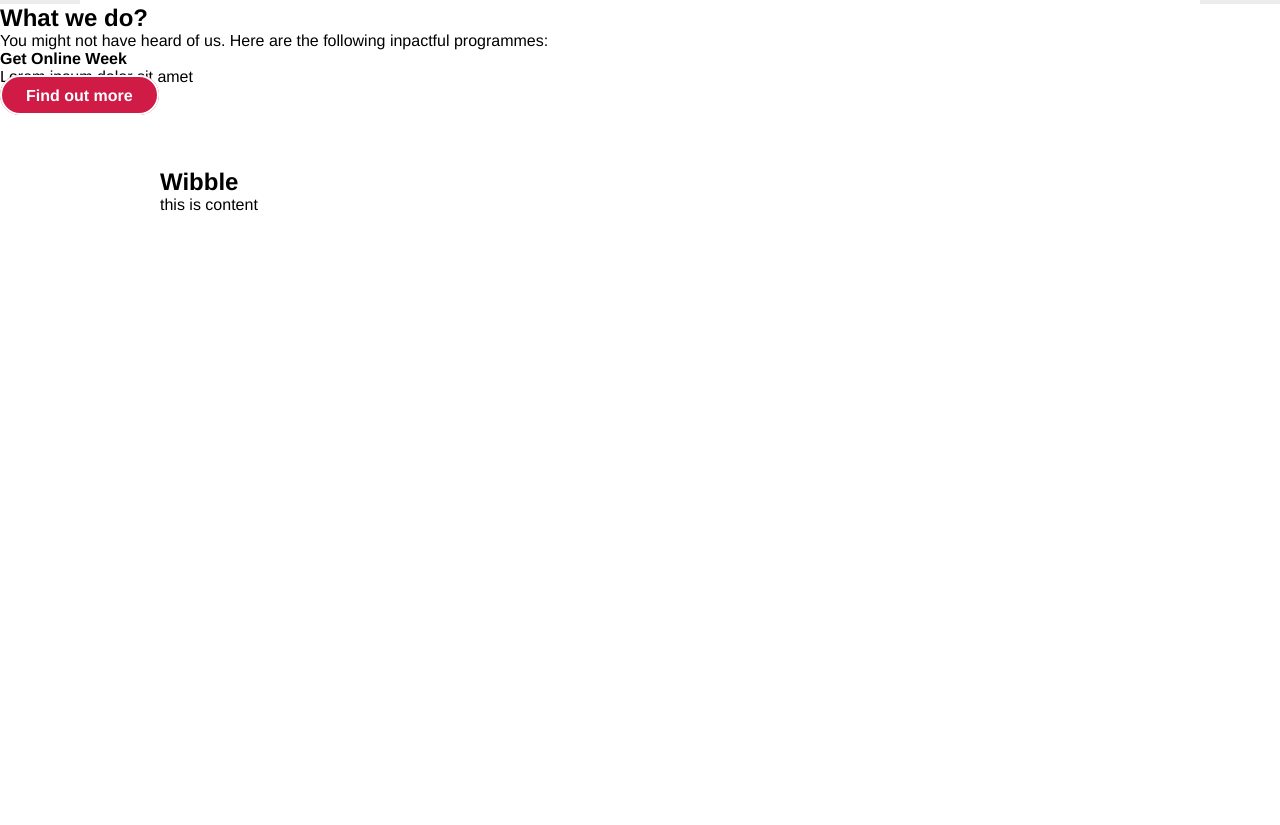
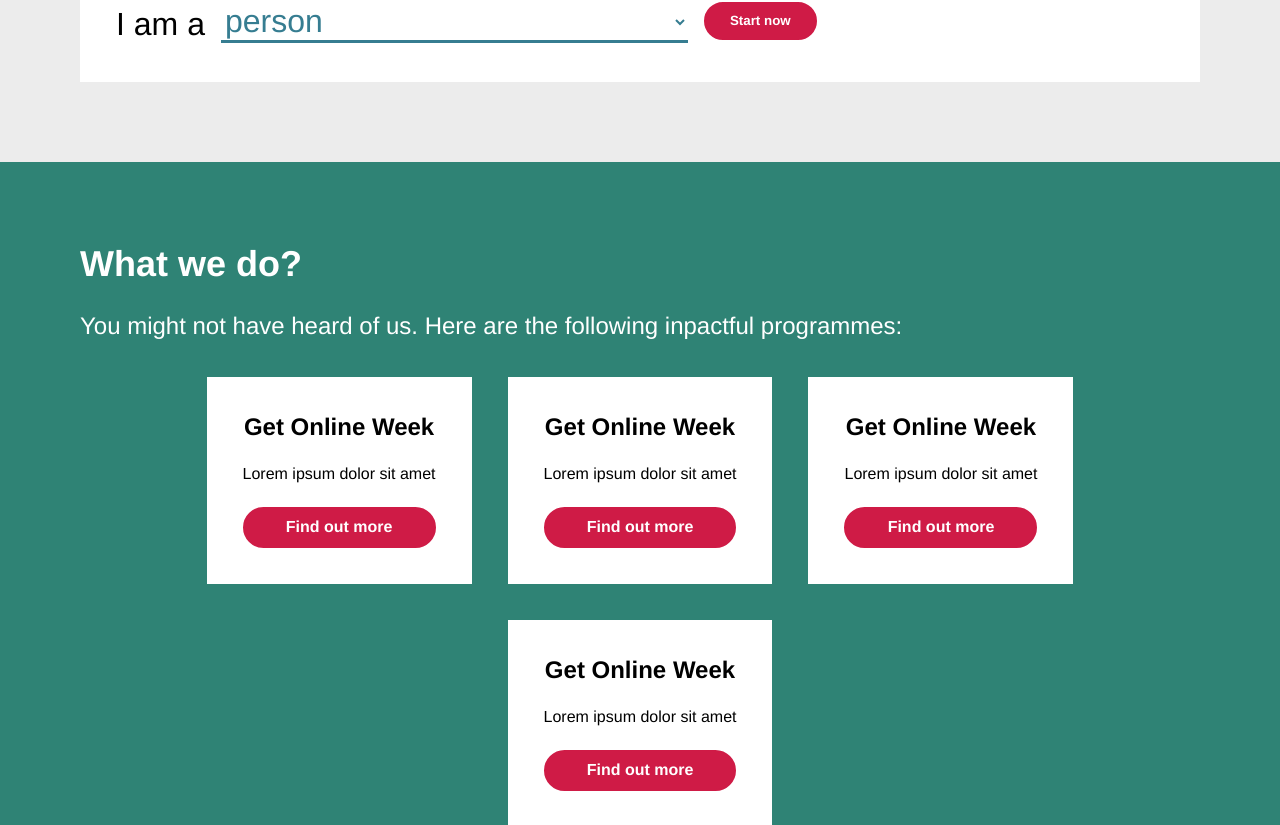
Before and after one commit to flamenx01/Digital-Reason---Technical-task, a Vue app: page /about in a window 1280 px wide. Shown: the part 1315-2140 px from the top of the page. Before the commit the page ends 1593 px from the top, so only its background shows below. Built offline with nearby package versions, Linux system fonts and the light colour scheme.

Commit message:
Added card section

```diff
--- a/src/App.vue
+++ b/src/App.vue
@@ -17,20 +17,8 @@ import theHeader from '@/components/Common/TheHeader.vue';
     padding-right: 2.5rem;
   }
 }
-.section > .container {
-    padding-left: 5.0625rem;
-    padding-right: 5.0625rem;
-}
-
-.btn--primary {
-  background: #cf1b46;
-  color: #fff;
-  border-color: #cf1b46;
-  &:hover {
-    background: #367d91;
-    border-color: #367d91;
-    color: #fff;
-  }
+section > .container {
+  padding: 5rem 5rem;
 }
 
 .btn {
@@ -43,6 +31,16 @@ import theHeader from '@/components/Common/TheHeader.vue';
   &:hover {
     cursor: pointer;
   }
+  &.btn--primary {
+  background: #cf1b46;
+  color: #fff;
+  border-color: #cf1b46;
+    &:hover {
+      background: #367d91;
+      border-color: #367d91;
+      color: #fff;
+    }
+  }
 }
 
 *{
--- a/src/components/Section/CardSection.vue
+++ b/src/components/Section/CardSection.vue
@@ -1,14 +1,37 @@
 <template>
-   <div class="card-section">
-      <div>
+   <div class="card-section container">
+      <div class="card-section_intro">
          <h2>{{pageSection.page_section_title}}</h2>
          <p>{{pageSection.page_section_text}}</p>
       </div>
       <div class=grid>
          <div class="grid-item">
-            <strong>Get Online Week</strong>
-            <p>Lorem ipsum dolor sit amet</p>
-            <a href="" class="btn btn--primary">Find out more</a>
+            <div class="grid-item__content">
+               <strong>Get Online Week</strong>
+               <p>Lorem ipsum dolor sit amet</p>
+               <a href="" class="btn btn--primary">Find out more</a>
+            </div>
+         </div>
+         <div class="grid-item">
+            <div class="grid-item__content">
+               <strong>Get Online Week</strong>
+               <p>Lorem ipsum dolor sit amet</p>
+               <a href="" class="btn btn--primary">Find out more</a>
+            </div>
+         </div>
+         <div class="grid-item">
+            <div class="grid-item__content">
+               <strong>Get Online Week</strong>
+               <p>Lorem ipsum dolor sit amet</p>
+               <a href="" class="btn btn--primary">Find out more</a>
+            </div>
+         </div>
+         <div class="grid-item">
+            <div class="grid-item__content">
+               <strong>Get Online Week</strong>
+               <p>Lorem ipsum dolor sit amet</p>
+               <a href="" class="btn btn--primary">Find out more</a>
+            </div>
          </div>
       </div>
    </div>
@@ -25,4 +48,44 @@ const props = defineProps({
 </script>
 
 <style lang="scss">
+   .card-section {
+      background-color: #2f8375;
+      &_intro {
+         h2 {
+            font-size: 2.25em;
+            line-height: 1.2;
+            color: white;
+            }
+         p {
+            margin-top: 1.5rem;
+            font-size: 1.5em;
+            line-height: 1.3;
+            color: white;
+         }
+      }
+      .grid {
+         display: flex;
+         flex-wrap: wrap;
+         justify-content: center;
+         margin-left: -2.25rem;
+         .grid-item {
+            margin-top: 2.25rem;
+            background: white;
+            margin-left: 2.25rem;
+            &__content {
+               padding: 2.25rem;
+               text-align: center;
+               display: flex;
+               flex-direction: column;
+               strong {
+                  font-size: 1.5rem;
+                  margin-bottom: 1.5rem;
+               }
+               .btn {
+                  margin-top: 1.5rem;
+               }
+            }
+         }
+      }
+   }
 </style>
--- a/src/components/Section/FormSection.vue
+++ b/src/components/Section/FormSection.vue
@@ -50,6 +50,7 @@ const props = defineProps({
         font-size: 2rem;
         line-height: 1.4;
         font-weight: 300;
+        margin-right: 1rem;
       }
       label: {
         margin: 0 0 0 0.6rem;
```
